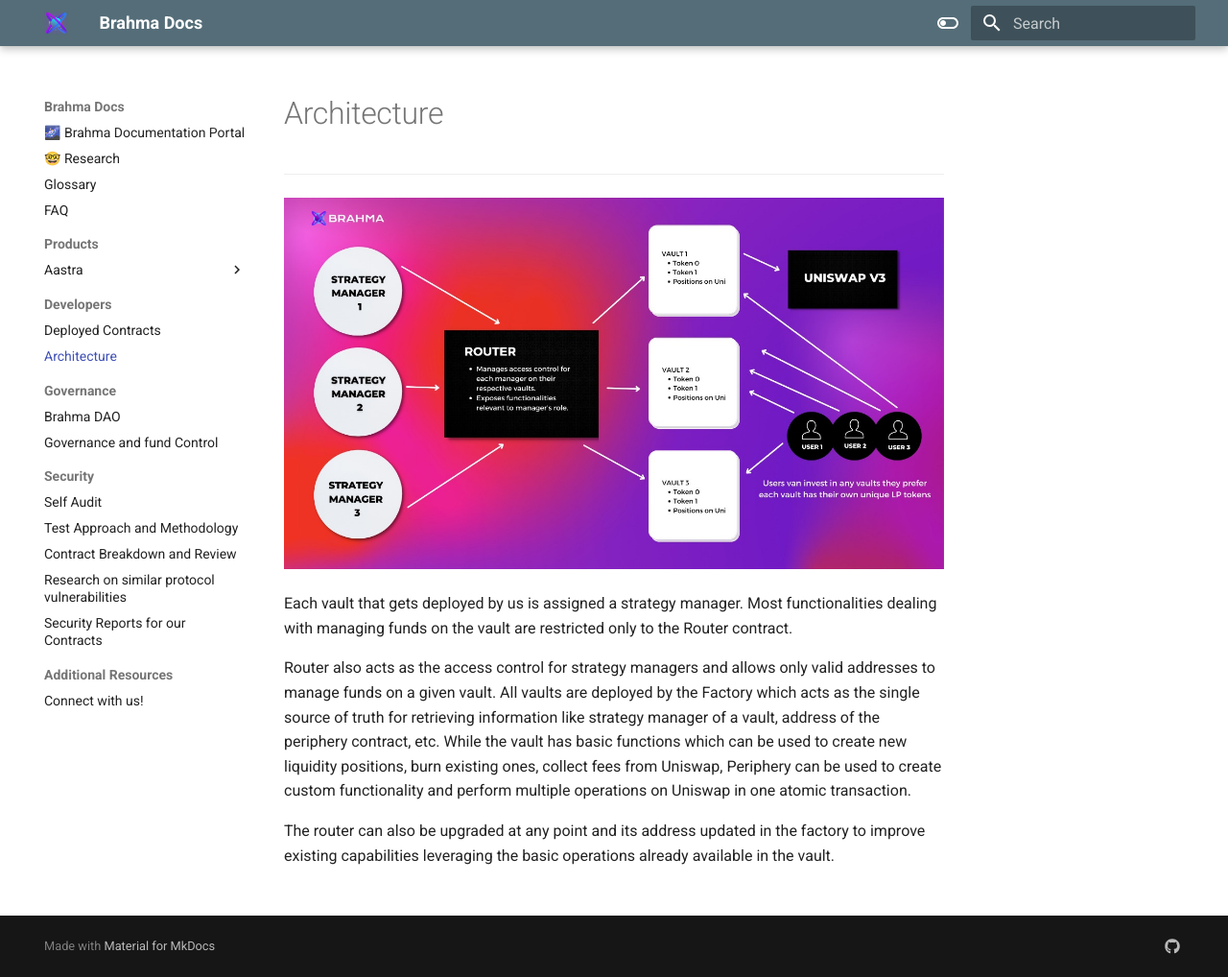
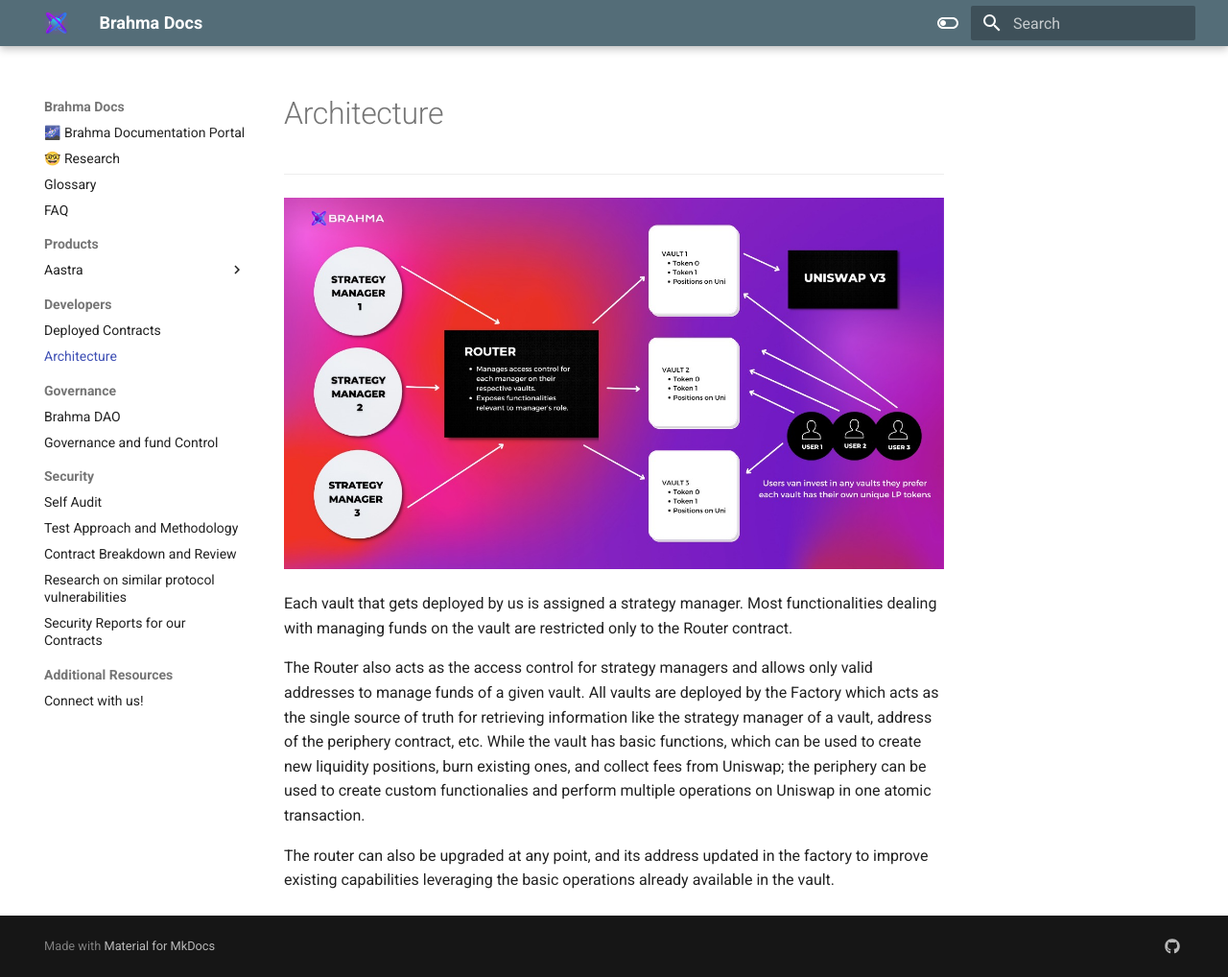
Before and after one commit to Brahma-fi/Brahma-docs, an MkDocs documentation site: the page built from docs/Architecture.md, in a window 1280 px wide and 1018 px high. Shown: the whole window at 96% size. Built offline with MkDocs 1.6.1 and Material for MkDocs 9.7.7, drawn with Linux system fonts in a browser that asks for light colours.

Commit message:
Update Architecture.md
semantic changes

```diff
--- a/docs/Architecture.md
+++ b/docs/Architecture.md
@@ -4,7 +4,7 @@
 
 Each vault that gets deployed by us is assigned a strategy manager. Most functionalities dealing with managing funds on the vault are restricted only to the Router contract.‌
 
-Router also acts as the access control for strategy managers and allows only valid addresses to manage funds on a given vault.‌ All vaults are deployed by the Factory which acts as the single source of truth for retrieving information like strategy manager of a vault, address of the periphery contract, etc.‌
-While the vault has basic functions which can be used to create new liquidity positions, burn existing ones, collect fees from Uniswap, Periphery can be used to create custom functionality and perform multiple operations on Uniswap in one atomic transaction.‌
+The Router also acts as the access control for strategy managers and allows only valid addresses to manage funds of a given vault.‌ All vaults are deployed by the Factory which acts as the single source of truth for retrieving information like the strategy manager of a vault, address of the periphery contract, etc.‌
+While the vault has basic functions, which can be used to create new liquidity positions, burn existing ones, and collect fees from Uniswap; the periphery can be used to create custom functionalies and perform multiple operations on Uniswap in one atomic transaction.‌
 
-The router can also be upgraded at any point and its address updated in the factory to improve existing capabilities leveraging the basic operations already available in the vault.‌
+The router can also be upgraded at any point, and its address updated in the factory to improve existing capabilities leveraging the basic operations already available in the vault.‌
```
